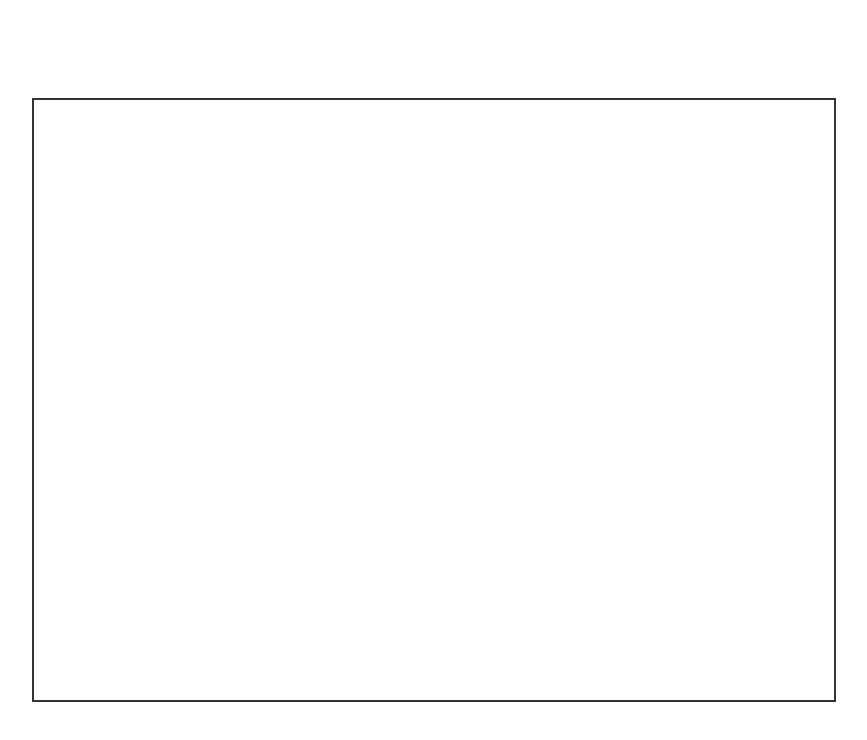
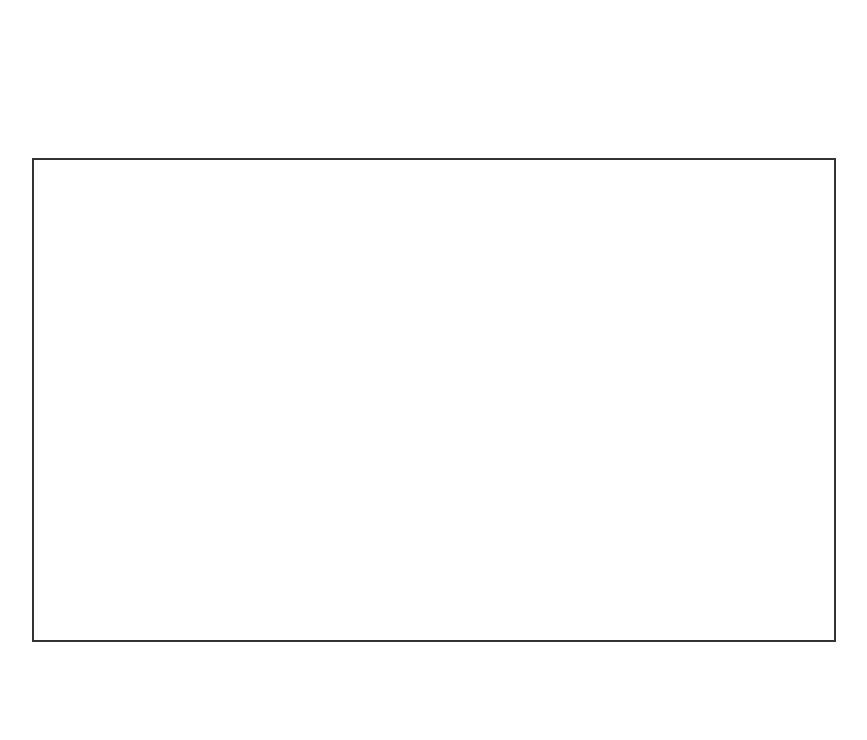
Before and after one commit to KaloqnDonchev/falling-shapes, a website built with Vite: page index.html in a window 1280 px wide. Shown: the whole page, without its empty margins (206-1073 px from the left). Built offline with nearby package versions, Linux system fonts and the light colour scheme.

Commit message:
remove constants for canvas dimension and check for the in real time

```diff
--- a/src/classes/ShapeGeneration.ts
+++ b/src/classes/ShapeGeneration.ts
@@ -1,5 +1,5 @@
 import { hslToHex, random } from "../utils";
-import { MIN_SHAPE_SIZE, MAX_SHAPE_SIZE, CANVAS_WIDTH } from '../constants';
+import { MIN_SHAPE_SIZE, MAX_SHAPE_SIZE } from '../constants';
 import { Shape } from "./Shape";
 import type { Geometry } from "../interfaces/Geometry";
 import type { ShapeType } from "../types";
@@ -10,14 +10,9 @@ import { EllipseGeometry } from "./EllipseGeometry";
 const SHAPE_TYPES: ShapeType[] = [ 'triangle', 'square', 'pentagon', 'hexagon', 'circle', 'ellipse', 'star'];
 
 export class ShapeGeneration {
-    private readonly canvasWidth: number;
 
-    constructor() {
-        this.canvasWidth = CANVAS_WIDTH;
-    }
-
-    createRandom(): Shape {
-        const x = random(MAX_SHAPE_SIZE, this.canvasWidth - MAX_SHAPE_SIZE);
+    createRandom(canvasWidth: number): Shape {
+        const x = random(MAX_SHAPE_SIZE, canvasWidth - MAX_SHAPE_SIZE);
         const y = -MAX_SHAPE_SIZE;
         return new Shape(x, y, this.createGeometry(this.randomType()), this.randomColor());
     }
--- a/src/constants.ts
+++ b/src/constants.ts
@@ -1,7 +1,3 @@
-// canvas dimensions
-export const CANVAS_WIDTH = 800;
-export const CANVAS_HEIGHT = 600;
-
 // shapes minimum and miximum sizes
 export const MIN_SHAPE_SIZE = 30;
 export const MAX_SHAPE_SIZE = 50;
--- a/src/main.ts
+++ b/src/main.ts
@@ -1,5 +1,4 @@
 import { Application } from "pixi.js"
-import { CANVAS_WIDTH, CANVAS_HEIGHT } from "./constants";
 import { ShapeGeneration } from "./classes/ShapeGeneration";
 
 (async () => {
@@ -8,16 +7,15 @@ import { ShapeGeneration } from "./classes/ShapeGeneration";
     const app = new Application();
 
     const container = document.getElementById("container");
-    await app.init({ width: CANVAS_WIDTH, height: CANVAS_HEIGHT, background: 'white', resolution: window.devicePixelRatio || 1, autoDensity: true });
-
     if (!container) {
         throw new Error('Container element not found');
     }
 
+    await app.init({ resizeTo: container, background: 'white', resolution: window.devicePixelRatio || 1, autoDensity: true });
+
     container.appendChild(app.canvas);
-
     const createShape = new ShapeGeneration();
-    const shape = createShape.createRandom();
+    const shape = createShape.createRandom(app.screen.width);
 
     app.stage.addChild(shape.view);
 
--- a/src/style.css
+++ b/src/style.css
@@ -53,7 +53,9 @@ table {
 }
 
 #container {
-    width: 800px;
-    height: 600px;
+    width: min(100vw - 24px, 800px);
+    aspect-ratio: 4 / 3;
+    max-height: 60dvh;
     border: 2px solid #333;
+    overflow: hidden;
 }
```
